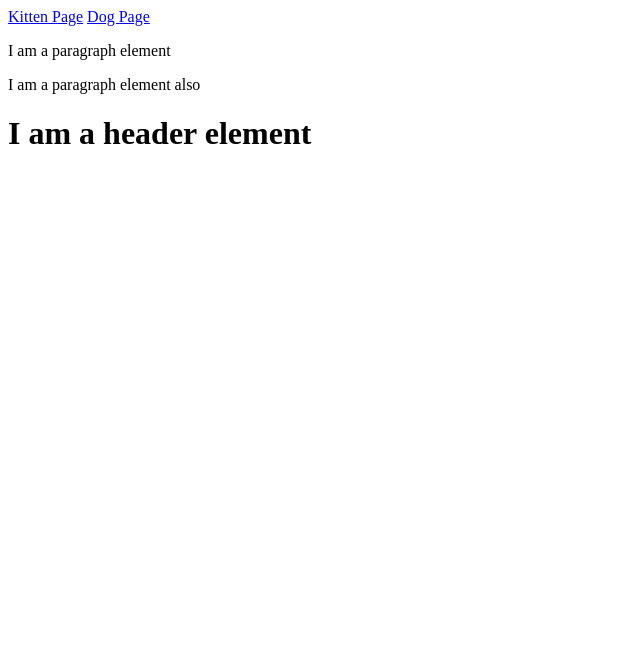
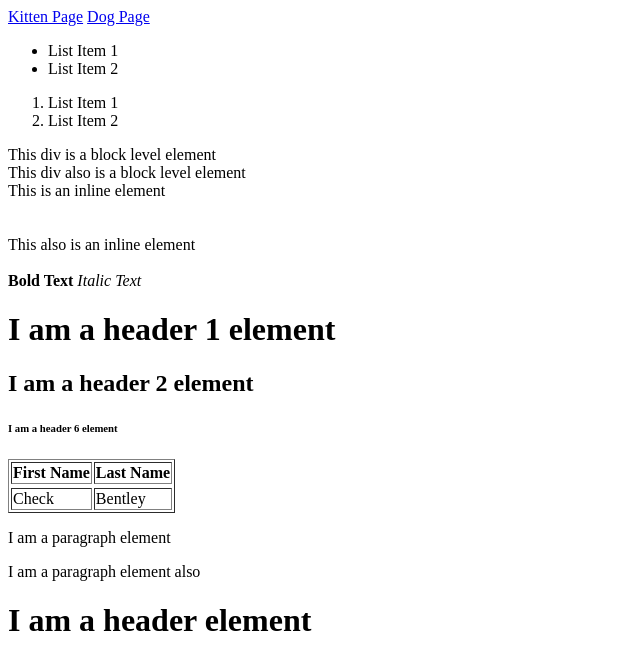
Before and after one commit to JeffJanes2023/march6cohort, a plain HTML site: page index.html in a window 1280 px wide. Shown: the whole page, without its empty margins (0-640 px from the left). Drawn offline with Linux system fonts and the light colour scheme.

Commit message:
last set of changes

```diff
--- a/index.html
+++ b/index.html
@@ -2,6 +2,8 @@
 <html lang="en">
 <head>
     <meta charset="UTF-8">
+    <meta description = "My first web page">
+    <meta keywords="Revature HTML CSS">
     <meta http-equiv="X-UA-Compatible" content="IE=edge">
     <meta name="viewport" content="width=device-width, initial-scale=1.0">
     <title>Document</title>
@@ -14,6 +16,54 @@
                 <a href="folder/dog.html">Dog Page</a>
             </nav>
         </header>
+
+        <ul>
+            <li>List Item 1 </li>
+            <li>List Item 2 </li>
+        </ul>
+        <ol>
+            <li>List Item 1 </li>
+            <li>List Item 2 </li>
+        </ol>
+
+        <div>This div is a block level element</div>
+        <div>This div also is a block level element</div>
+
+        <span>This is an inline element</span>
+        <br>
+        <br>
+        <br>
+        <span>This also is an inline element</span>
+        <br>
+        <br>
+
+        <b>Bold Text</b>
+        <i>Italic Text</i>
+
+        <h1>I am a header 1 element</h1>
+        <h2>I am a header 2 element</h2>
+        <h6>I am a header 6 element</h6>
+
+        <table border =1>
+            <tr>
+                <thead>
+                    <th>First Name</th>
+                    <th>Last Name</th>
+                </thead>
+            </tr>
+            <tr>
+                <td>Check</td>
+                <td>Bentley</td>
+            </tr>
+        </table>
+
+
+        <!--
+        <footer>
+            This is my footer
+        </footer>
+        -->
+
         <!--End SYMANTIC elements-->
         <p>I am a paragraph element</p>
         <p>I am a paragraph element also</p>
```
